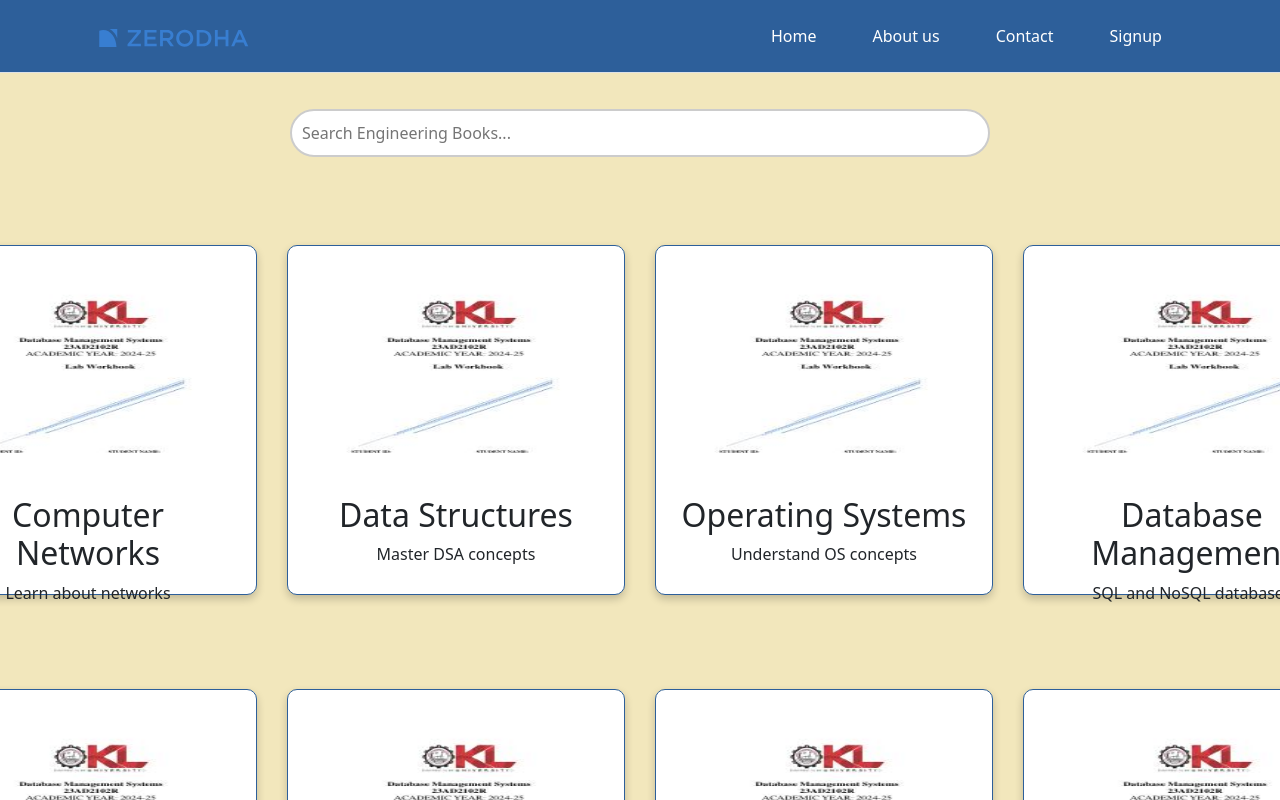
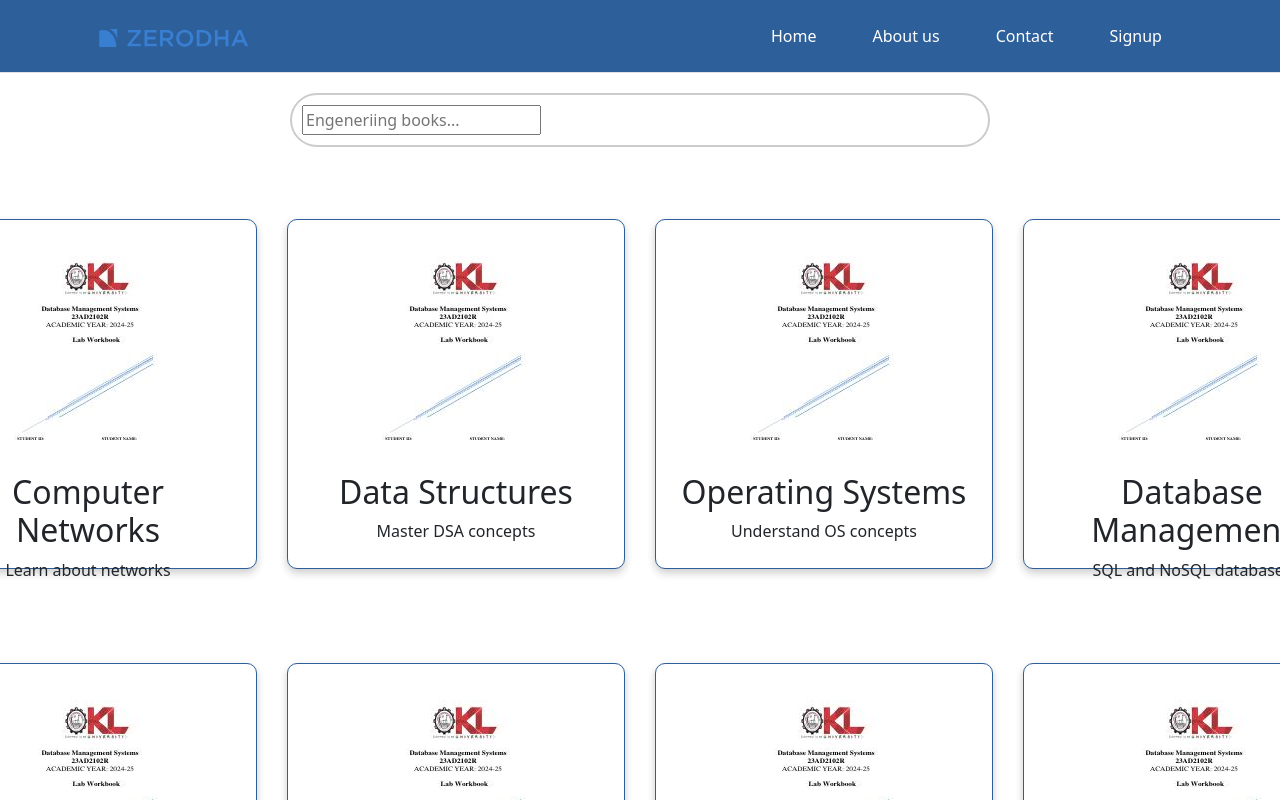
Before and after one commit to learnwithpriyanka/PX_GroupProject, a React (Vite) app in the folder frontend/: page /workbook in a window 1280 px wide. Shown: the top 800 px of the page. Built offline with nearby package versions, Linux system fonts and the light colour scheme.

Commit message:
Added workbook feature

```diff
--- a/frontend/src/showpages/workbook/Year.jsx
+++ b/frontend/src/showpages/workbook/Year.jsx
@@ -24,32 +24,38 @@
     { "id": 20, "title": "Software Testing", "image": "media/image/work.jpg", "info": "Improve code quality" }
   ];
 
-function Year() {
-  const [search, setSearch] = useState("");
+function Year()
+{
+  const [search,setSearch]=useState("");
 
-  const filteredWorkbooks = workbooksData.filter((wb) =>
+  const filteredWorkbookData = workbooksData.filter((wb) =>
     wb.title.toLowerCase().includes(search.toLowerCase())
-  );
+);
 
-  return (
-    <div className="nik">
-      {/* Search Bar */}
-      <div className="p-3 " style={{borderRadius:"50px"}}>
-      <input
+
+
+  return(
+    <>
+    <div className="container">
+      <div className="search-bar">
+     <input
         type="text"
-        placeholder="Search Engineering Books..."
+        placeholder="Engeneriing books..."
         value={search}
-        onChange={(e) => setSearch(e.target.value)}
-        className="search-bar"
+        onChange={(e)=>
+          setSearch(e.target.value)
+        }
       />
       </div>
+    </div>
 
-      {/* Workbooks Grid */}
+
+      {/* Book Grid */}
       <div className="grid">
-        {filteredWorkbooks.length > 0 ? (
-          filteredWorkbooks.map((wb) => (
+        {filteredWorkbookData.length > 0 ? (
+          filteredWorkbookData.map((wb) => (
             <div key={wb.id} className="card">
-              <img src={wb.image} alt={wb.title} className="card-img" />
+              <img src={wb.image} alt={wb.title} />
               <h2 className="card-title">{wb.title}</h2>
               <p className="card-info">{wb.info}</p>
             </div>
@@ -58,7 +64,7 @@
           <p>No books found.</p>
         )}
       </div>
-    </div>
+    </>
   );
 }
 
```
